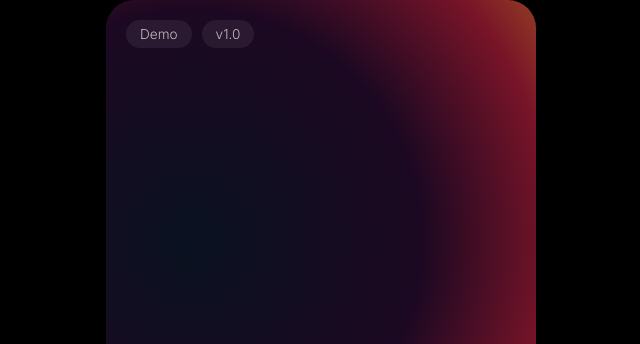
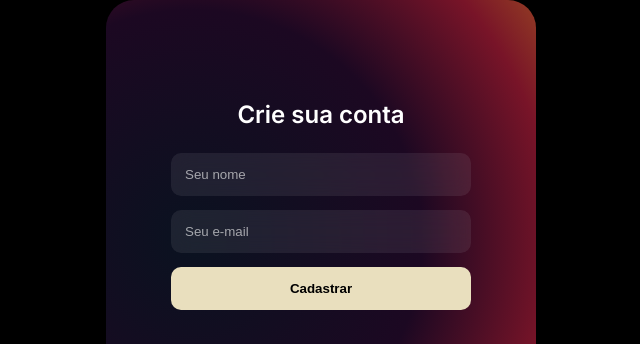
Before and after one commit to AnaPantoja26/Projeto-aplicativo---m.app, a plain HTML site: page index.html in a window 1280 px wide. Shown: the top 344 px of the page, without its empty margins (319-959 px from the left). Drawn offline with Linux system fonts and the light colour scheme.

Commit message:
Tela de cadastro

```diff
--- a/index.html
+++ b/index.html
@@ -8,7 +8,9 @@
   <link rel="stylesheet" href="style.css" />
 </head>
 <body>
-  <div class="stage">
+
+  <!-- TELA 1 -->
+  <div class="stage" id="tela1">
     <div class="mesh" aria-hidden="true">
       <div class="extra"></div>
     </div>
@@ -24,6 +26,16 @@
     </div>
   </div>
 
+  <!-- TELA 2 (Cadastro) -->
+  <div class="stage fade hidden" id="tela2">
+    <div class="form-wrapper">
+      <h2>Crie sua conta</h2>
+      <input type="text" placeholder="Seu nome" />
+      <input type="email" placeholder="Seu e-mail" />
+      <button>Cadastrar</button>
+    </div>
+  </div>
+
   <script src="script.js"></script>
 </body>
 </html>
--- a/script.js
+++ b/script.js
@@ -1,25 +1,26 @@
-(function(){
+(function () {
   const mesh = document.querySelector('.mesh');
   const logo = document.getElementById('logo');
 
-  function handleMove(e){
-    const x = (e.touches ? e.touches[0].clientX : e.clientX);
-    const y = (e.touches ? e.touches[0].clientY : e.clientY);
-    const cx = window.innerWidth / 2;
-    const cy = window.innerHeight / 2;
-    const dx = (x - cx) / cx;
-    const dy = (y - cy) / cy;
-    const mx = dx * 12;
-    const my = dy * 10;
+  function handleMove(e) {
+    const pos = e.touches ? e.touches[0] : e;
+    const dx = (pos.clientX - window.innerWidth / 2) / (window.innerWidth / 2);
+    const dy = (pos.clientY - window.innerHeight / 2) / (window.innerHeight / 2);
 
-    mesh.style.transform = `translate3d(${mx}px, ${my}px, 0) rotate(${dx * 2}deg)`;
+    mesh.style.transform = `translate3d(${dx * 12}px, ${dy * 10}px, 0) rotate(${dx * 2}deg)`;
     logo.style.transform = `translate3d(${dx * 8}px, ${dy * 6}px, 0)`;
   }
 
   window.addEventListener('mousemove', handleMove);
   window.addEventListener('touchmove', handleMove, { passive: true });
+})();
 
-  if(window.matchMedia('(prefers-reduced-motion: reduce)').matches){
-    mesh.style.animation = 'none';
-  }
-})();
+/* ===== TROCA DE TELAS COM FADE ===== */
+
+setTimeout(() => {
+  const tela1 = document.getElementById("tela1");
+  const tela2 = document.getElementById("tela2");
+
+  tela1.classList.add("hidden");
+  tela2.classList.remove("hidden");
+}, 5000);
--- a/style.css
+++ b/style.css
@@ -4,6 +4,7 @@
   padding: 0;
   box-sizing: border-box;
 }
+
 html, body {
   width: 100%;
   height: 100%;
@@ -11,20 +12,32 @@ html, body {
   background: #000;
 }
 
-/* === ESTILO PRIMEIRA IMAGEM (SUAVE, MODERNO) === */
+/* Container base das telas */
 .stage {
   width: 100%;
   height: 100vh;
-  max-width: 430px; /* largura típica de celular */
+  max-width: 430px;
   margin: 0 auto;
   border-radius: 28px;
   overflow: hidden;
   position: relative;
   background: radial-gradient(circle at 20% 30%, rgba(10,18,32,1) 0%, rgba(28,8,34,1) 35%, rgba(120,20,40,1) 55%, rgba(180,110,30,1) 75%, rgba(8,60,48,1) 100%);
-  filter: blur(0.4px);
   box-shadow: 0 0 40px rgba(0,0,0,0.5);
+  transition: opacity .6s ease, visibility .6s ease;
 }
 
+/* Fade suave entre telas */
+.fade {
+  opacity: 0;
+  visibility: hidden;
+}
+
+.stage:not(.hidden) {
+  opacity: 1;
+  visibility: visible;
+}
+
+/* Primeira tela */
 .logo-wrap {
   position: absolute;
   top: 50%;
@@ -38,11 +51,6 @@ html, body {
   font-weight: 700;
   color: #e9dfbe;
   letter-spacing: 0.02em;
-  text-shadow: 0 2px 4px rgba(0,0,0,0.15);
-}
-
-.dot {
-  color: #e9dfbe;
 }
 
 .ui-panel {
@@ -61,3 +69,53 @@ html, body {
   font-size: 0.85rem;
   backdrop-filter: blur(10px);
 }
+
+/* Ocultar por padrão */
+.hidden {
+  display: none;
+}
+
+/* Segunda tela - cadastro */
+.form-wrapper {
+  display: flex;
+  flex-direction: column;
+  gap: 14px;
+  max-width: 300px;
+  margin: 0 auto;
+  padding-top: 100px;
+  text-align: center;
+}
+
+.form-wrapper h2 {
+  color: #fff;
+  font-weight: 600;
+  margin-bottom: 10px;
+}
+
+.form-wrapper input {
+  padding: 14px;
+  border-radius: 10px;
+  border: none;
+  background: rgba(255,255,255,0.08);
+  color: #fff;
+  backdrop-filter: blur(10px);
+}
+
+.form-wrapper input::placeholder {
+  color: rgba(255,255,255,0.6);
+}
+
+.form-wrapper button {
+  padding: 14px;
+  border-radius: 10px;
+  border: none;
+  background: #e9dfbe;
+  color: #000;
+  font-weight: 600;
+  cursor: pointer;
+  transition: transform .2s ease;
+}
+
+.form-wrapper button:active {
+  transform: scale(.95);
+}
```
